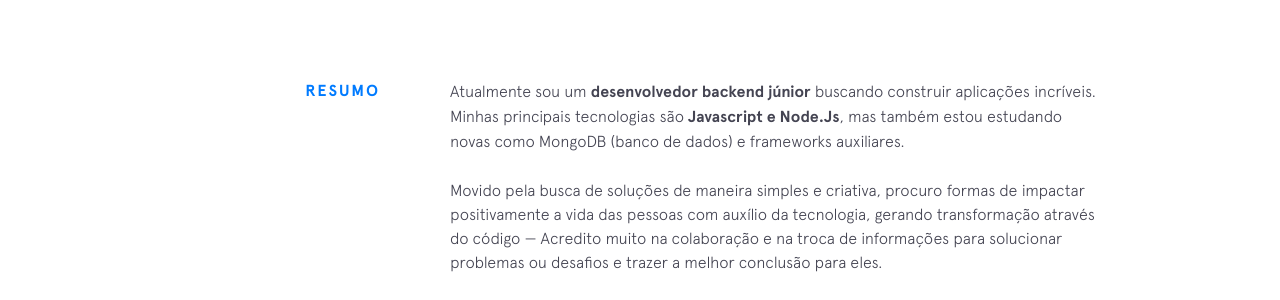
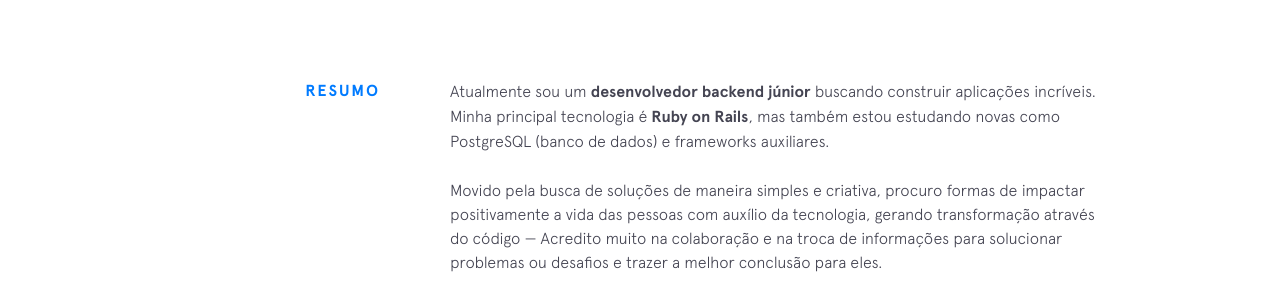
Before and after one commit to teixrepo/my-portfolio, a Jekyll site: the page built from index.html, in a window 1280 px wide. Shown: the part 921-1221 px from the top of the page. Built offline with Jekyll 4.4.1, drawn with Linux system fonts in a browser that asks for light colours; nearby versions of some CDN libraries.

Commit message:
Update background.html

```diff
--- a/_includes/background.html
+++ b/_includes/background.html
@@ -3,8 +3,8 @@
   <div class="section__content">
     <p>
       Atualmente sou um
-      <a class="underline-link">desenvolvedor backend júnior</a> buscando construir aplicações incríveis. Minhas principais tecnologias são
-      <a class="underline-link">Javascript e Node.Js</a>, mas também estou estudando novas como MongoDB (banco de dados) e frameworks auxiliares.
+      <a class="underline-link">desenvolvedor backend júnior</a> buscando construir aplicações incríveis. Minha principal tecnologia é
+      <a class="underline-link">Ruby on Rails</a>, mas também estou estudando novas como PostgreSQL (banco de dados) e frameworks auxiliares.
     </p>
 
     <p>
```
